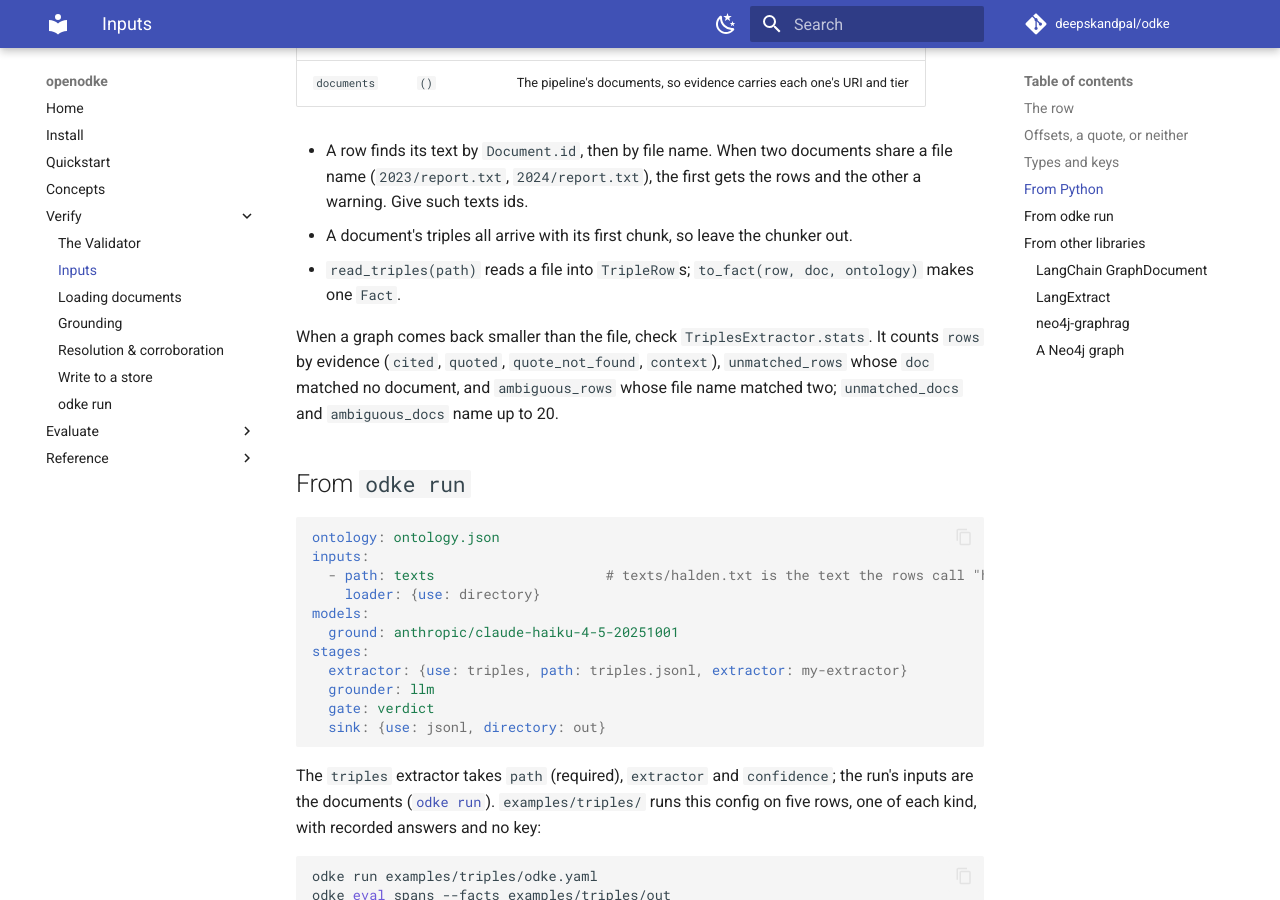
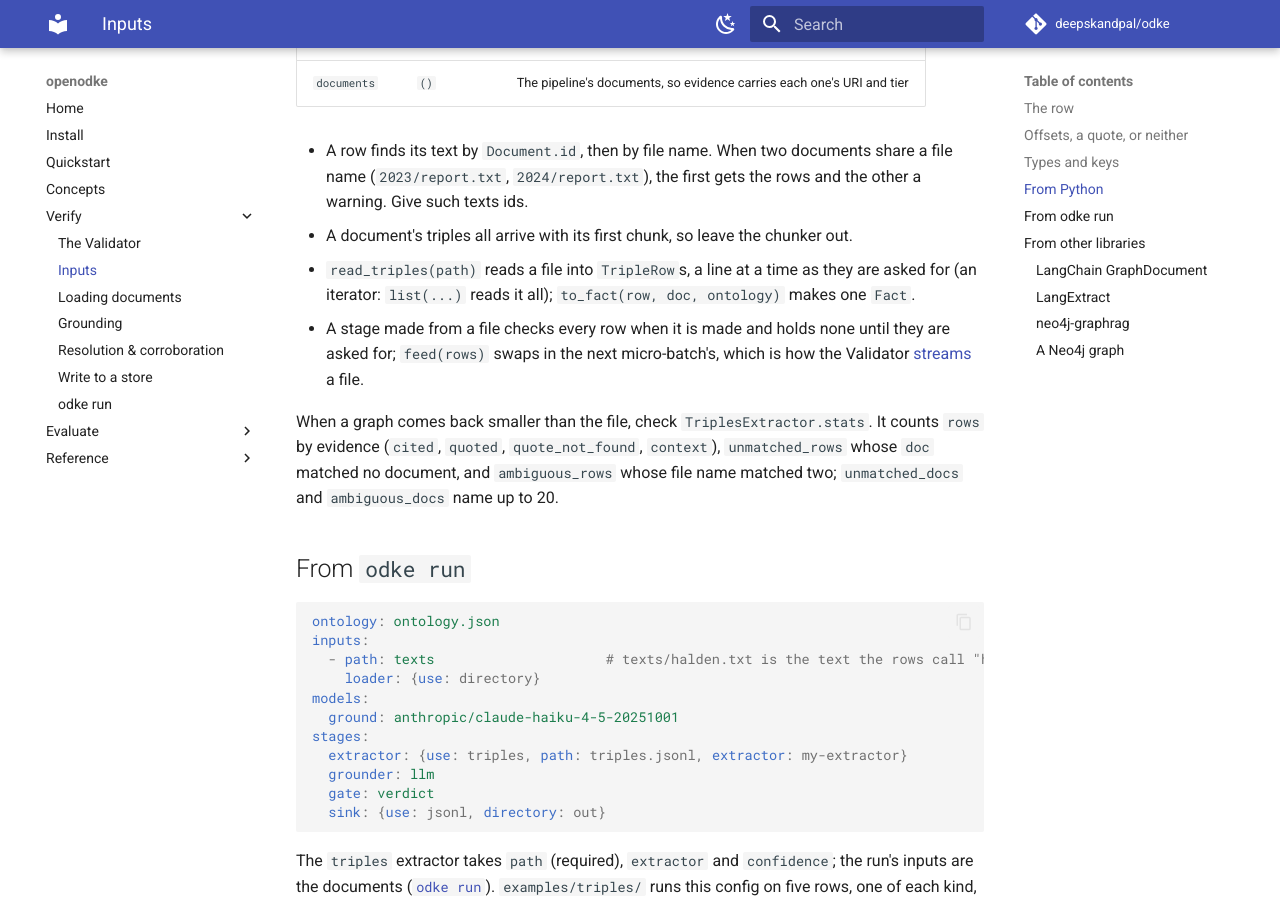
Before and after one commit to deepskandpal/odke, an MkDocs documentation site: the page built from docs/inputs.md, in a window 1280 px wide and 900 px high, scrolled down 2145 px. Built offline with MkDocs 1.6.1 and Material for MkDocs 9.7.7, drawn with Linux system fonts in a browser that asks for light colours; comment, search, counter and statistics services are not loaded.

Commit message:
docs: read_triples is an iterator, and a triples stage is fed micro-batches
Co-Authored-By: Claude Opus 5.5 <noreply@anthropic.com>
Claude-Session: https://claude.ai/code/session_016EZ1FgTUH3NKEQyU837Wcd

```diff
--- a/docs/inputs.md
+++ b/docs/inputs.md
@@ -74,8 +74,12 @@ entity.
   rows and the other a warning. Give such texts ids.
 - A document's triples all arrive with its first chunk, so leave the chunker
   out.
-- `read_triples(path)` reads a file into `TripleRow`s;
+- `read_triples(path)` reads a file into `TripleRow`s, a line at a time as
+  they are asked for (an iterator: `list(...)` reads it all);
   `to_fact(row, doc, ontology)` makes one `Fact`.
+- A stage made from a file checks every row when it is made and holds none
+  until they are asked for; `feed(rows)` swaps in the next micro-batch's,
+  which is how the Validator [streams](run.md#streaming) a file.
 
 When a graph comes back smaller than the file, check `TriplesExtractor.stats`.
 It counts `rows` by evidence (`cited`, `quoted`, `quote_not_found`, `context`),
```
Also changed, not shown: docs/validator.md (+1 -3 lines).
